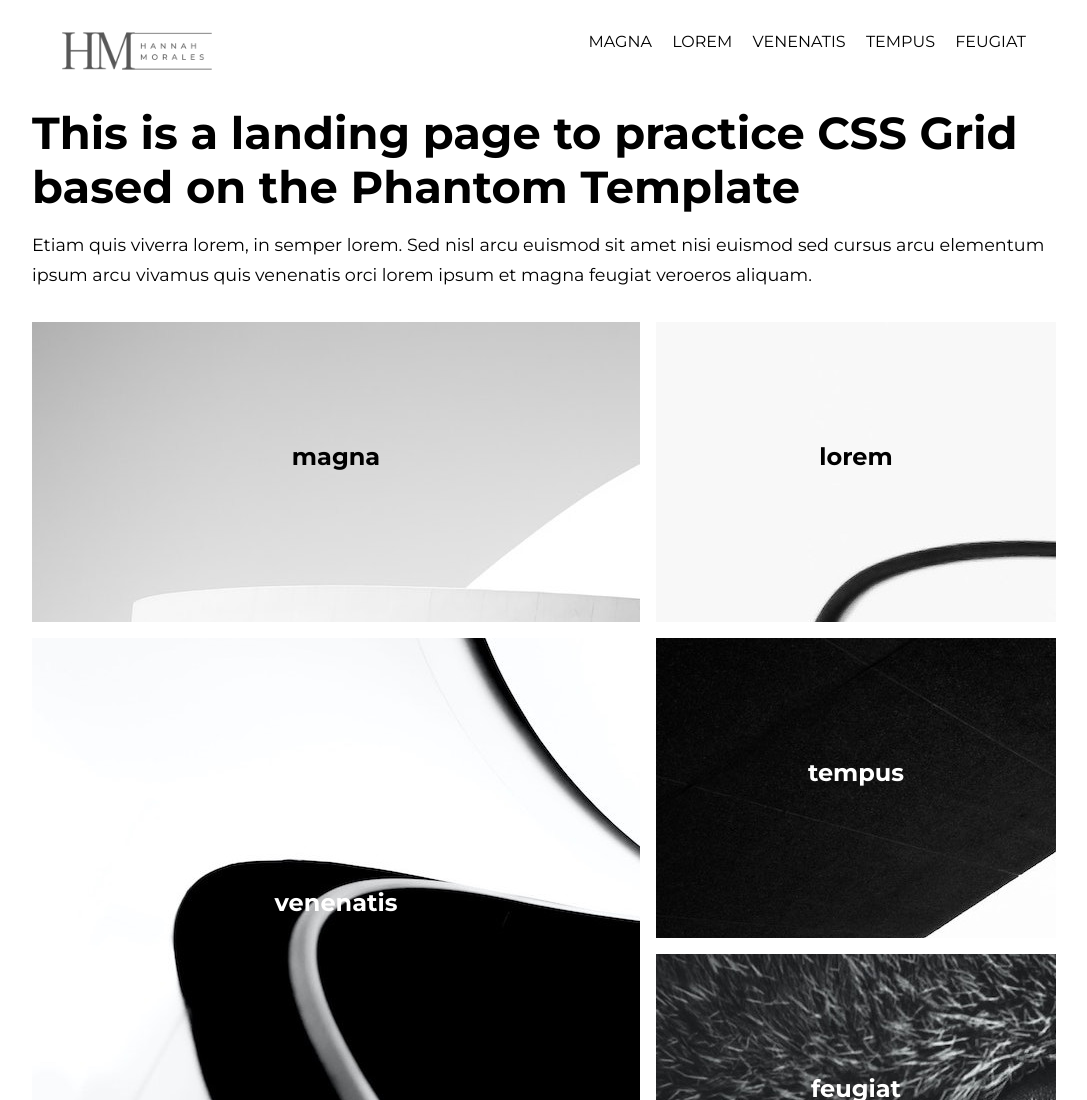
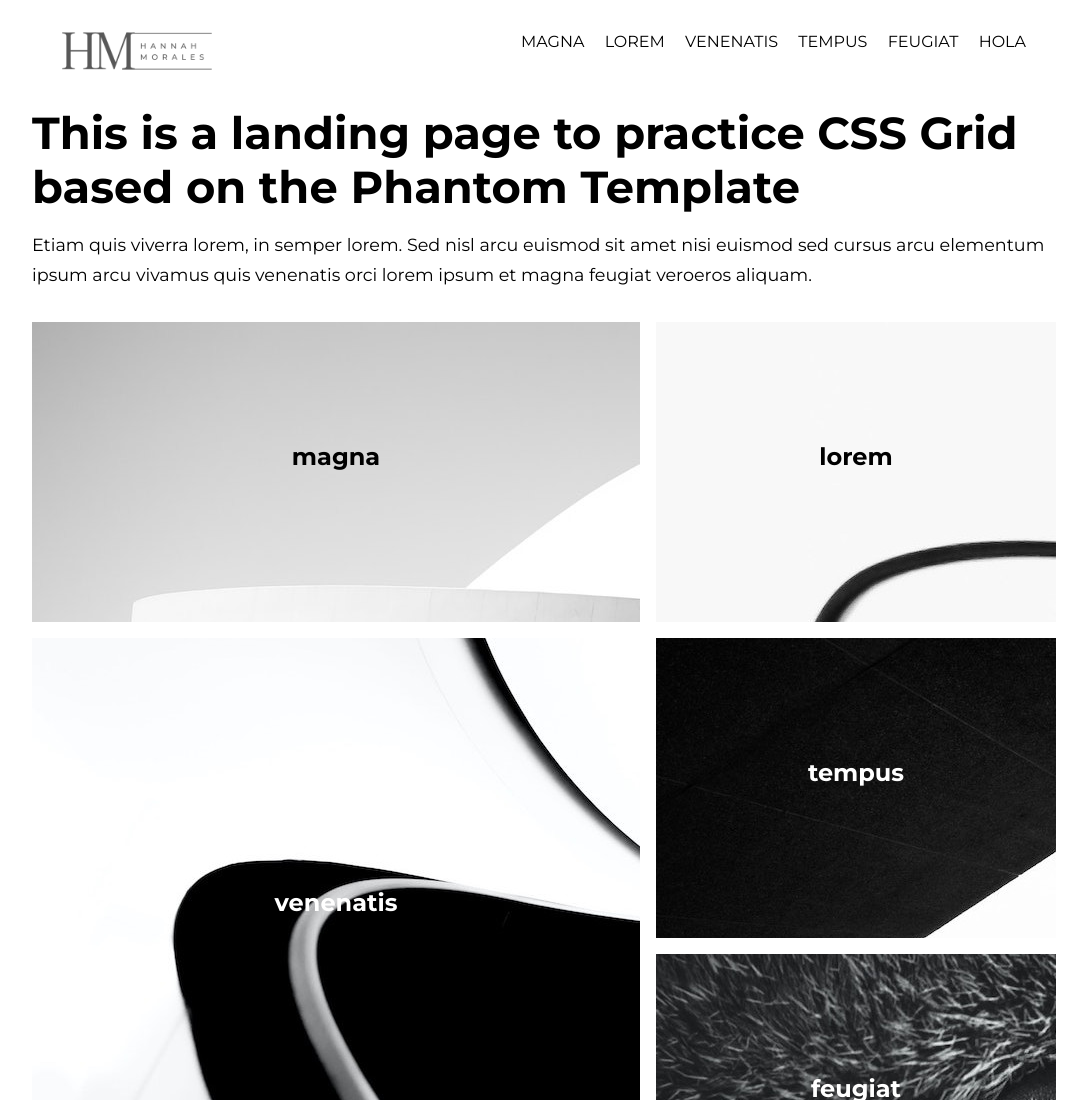
Before and after one commit to AndresRamirez917/100-sitios-jav-55, a plain HTML site: page index.html in a window 1280 px wide. Shown: the top 1100 px of the page, without its empty margins (96-1183 px from the left). Drawn offline with nearby package versions, Linux system fonts and the light colour scheme.

Commit message:
first commit

```diff
--- a/index.html
+++ b/index.html
@@ -20,6 +20,7 @@
                     <li><a href="project-3.html">venenatis</a></li>
                     <li><a href="project-4.html">tempus</a></li>
                     <li><a href="project-5.html">feugiat</a></li>
+                    <li><a href="hola.html">hola</a></li>
                 </ul>
             </div>
         </nav>
```
Also changed, not shown: project-1.html (+1 -0 lines), project-2.html (+1 -0 lines), project-3.html (+1 -0 lines), project-4.html (+1 -0 lines), project-5.html (+1 -0 lines).
